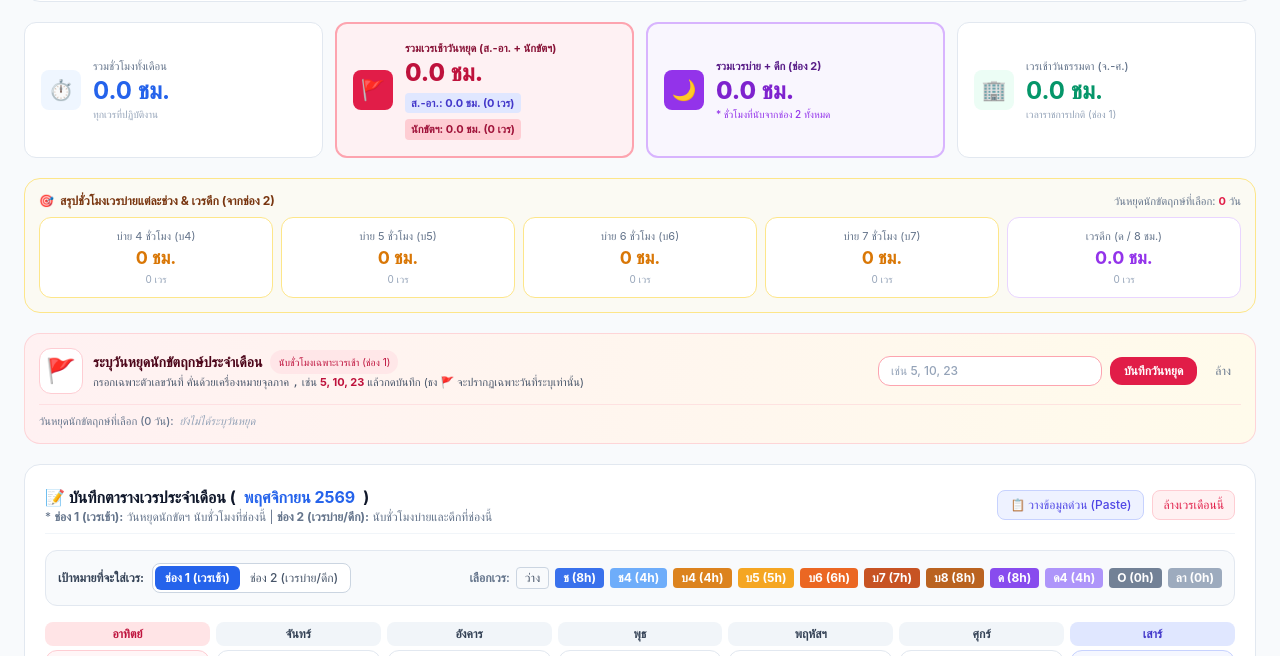
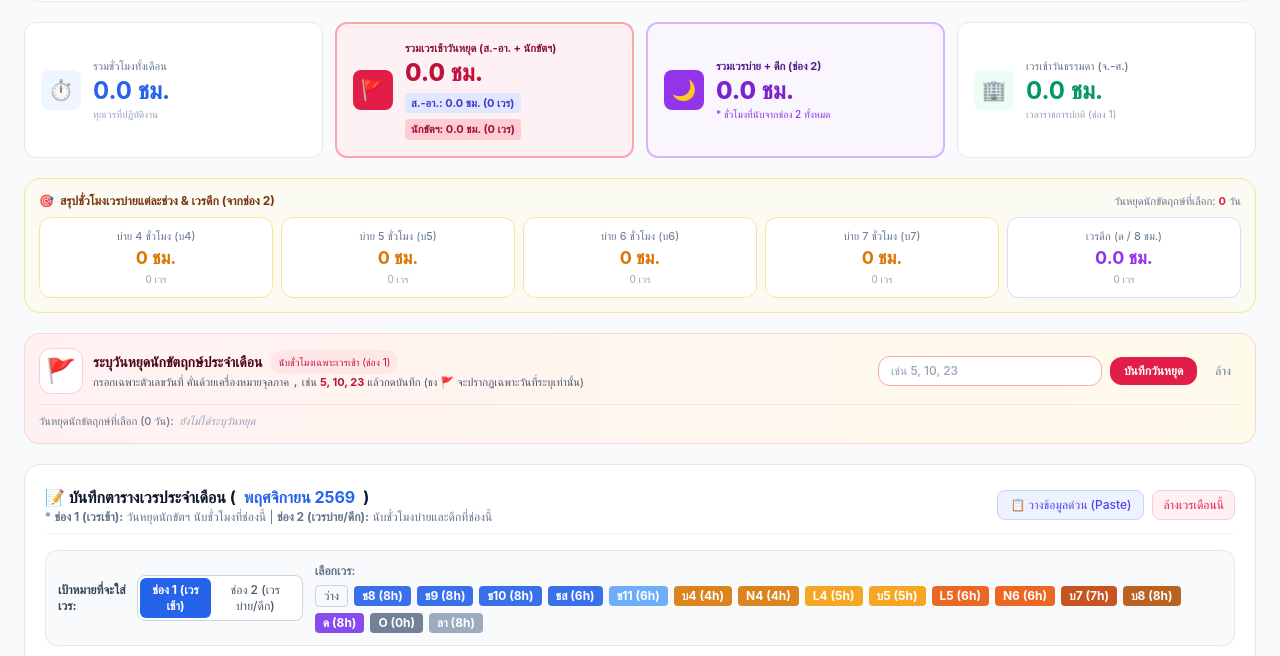
Before and after one commit to karncreator/OTcal, a plain HTML site: page index.html in a window 1280 px wide. Shown: the part 114-770 px from the top of the page. Drawn offline with nearby package versions, Linux system fonts and the light colour scheme.

Commit message:
Update index.html

```diff
--- a/index.html
+++ b/index.html
@@ -518,17 +518,22 @@
 
   <script>
     const DEFAULT_SHIFTS = [
-      { key: "ช", name: "เวรเช้า (8 ชม.)", category: "เช้า", start: "08:00", end: "16:00", hours: 8, color: "#2563eb" },
-      { key: "ช4", name: "เวรเช้าสั้น (4 ชม.)", category: "เช้า", start: "08:00", end: "12:00", hours: 4, color: "#60a5fa" },
-      { key: "บ4", name: "เวรบ่าย 4 ชั่วโมง", category: "บ่าย", start: "16:00", end: "20:00", hours: 4, color: "#d97706" },
-      { key: "บ5", name: "เวรบ่าย 5 ชั่วโมง", category: "บ่าย", start: "16:00", end: "21:00", hours: 5, color: "#f59e0b" },
-      { key: "บ6", name: "เวรบ่าย 6 ชั่วโมง", category: "บ่าย", start: "16:00", end: "22:00", hours: 6, color: "#ea580c" },
+  { key: "ช8", name: "เวรเช้า (8 ชม.)", category: "เช้า", start: "08:00", end: "16:00", hours: 8, color: "#2563eb" },
+      { key: "ช9", name: "เวรเช้า (8 ชม.)", category: "เช้า", start: "09:00", end: "17:00", hours: 8, color: "#2563eb" },
+      { key: "ช10", name: "เวรเช้า (8 ชม.)", category: "เช้า", start: "10:00", end: "18:00", hours: 8, color: "#2563eb" },
+      { key: "ชส", name: "เวรเช้า (6 ชม.)", category: "เช้า", start: "10:00", end: "16:00", hours: 6, color: "#2563eb" },
+      { key: "ช11", name: "เวรเช้า (6 ชม.)", category: "เช้า", start: "11:00", end: "17:00", hours: 6, color: "#60a5fa" },
+      { key: "บ4", name: "เวรบ่าย 4 ชั่วโมง", category: "บ่าย", start: "17:00", end: "21:00", hours: 4, color: "#d97706" },
+      { key: "N4", name: "เวรบ่าย 4 ชั่วโมง", category: "บ่าย", start: "18:00", end: "24:00", hours: 4, color: "#d97706" },
+      { key: "L4", name: "เวรบ่าย 5 ชั่วโมง", category: "บ่าย", start: "16:00", end: "21:00", hours: 5, color: "#f59e0b" },
+      { key: "บ5", name: "เวรบ่าย 5 ชั่วโมง", category: "บ่าย", start: "17:00", end: "22:00", hours: 5, color: "#f59e0b" },
+      { key: "L5", name: "เวรบ่าย 6 ชั่วโมง", category: "บ่าย", start: "16:00", end: "22:00", hours: 6, color: "#ea580c" },
+      { key: "N6", name: "เวรบ่าย 6 ชั่วโมง", category: "บ่าย", start: "18:00", end: "24:00", hours: 6, color: "#ea580c" },
       { key: "บ7", name: "เวรบ่าย 7 ชั่วโมง", category: "บ่าย", start: "16:00", end: "23:00", hours: 7, color: "#c2410c" },
       { key: "บ8", name: "เวรบ่าย 8 ชั่วโมง", category: "บ่าย", start: "16:00", end: "24:00", hours: 8, color: "#b45309" },
       { key: "ด", name: "เวรดึก (8 ชม.)", category: "ดึก", start: "00:00", end: "08:00", hours: 8, color: "#7c3aed" },
-      { key: "ด4", name: "เวรดึกสั้น (4 ชม.)", category: "ดึก", start: "00:00", end: "04:00", hours: 4, color: "#a78bfa" },
       { key: "O", name: "วันหยุด (Off)", category: "หยุด", start: "-", end: "-", hours: 0, color: "#64748b" },
-      { key: "ลา", name: "ลาพักผ่อน/ป่วย", category: "หยุด", start: "-", end: "-", hours: 0, color: "#94a3b8" }
+      { key: "ลา", name: "ลาพักผ่อน/ป่วย", category: "หยุด", start: "-", end: "-", hours: 8, color: "#94a3b8" }
     ];
 
     const THAI_MONTHS = ["มกราคม", "กุมภาพันธ์", "มีนาคม", "เมษายน", "พฤษภาคม", "มิถุนายน", "กรกฎาคม", "สิงหาคม", "กันยายน", "ตุลาคม", "พฤศจิกายน", "ธันวาคม"];
```
